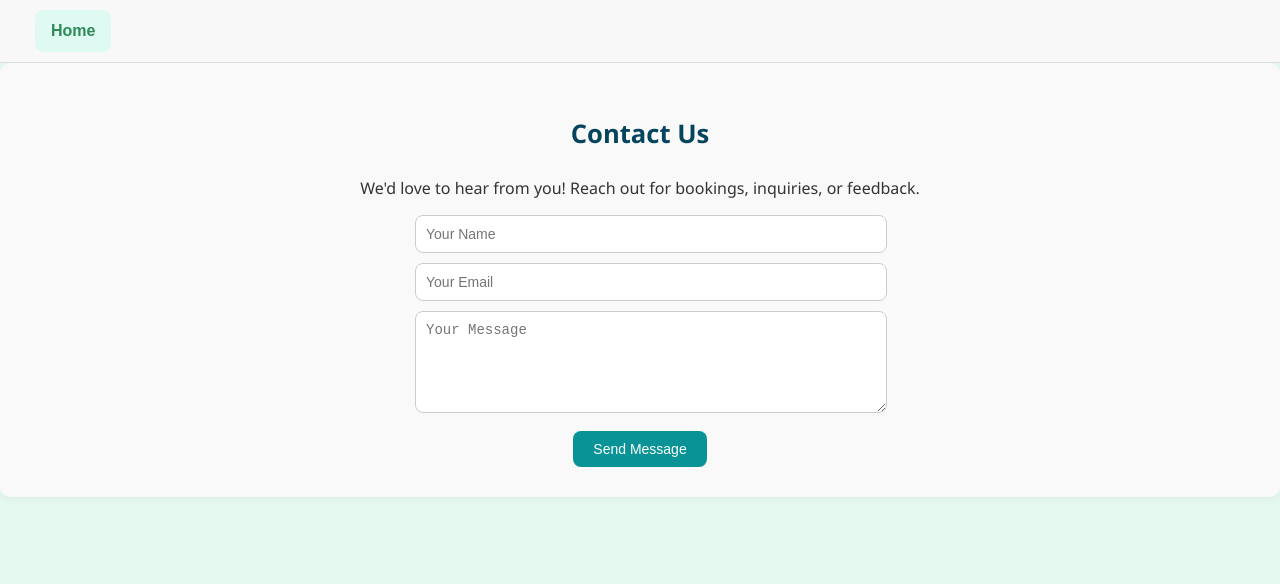
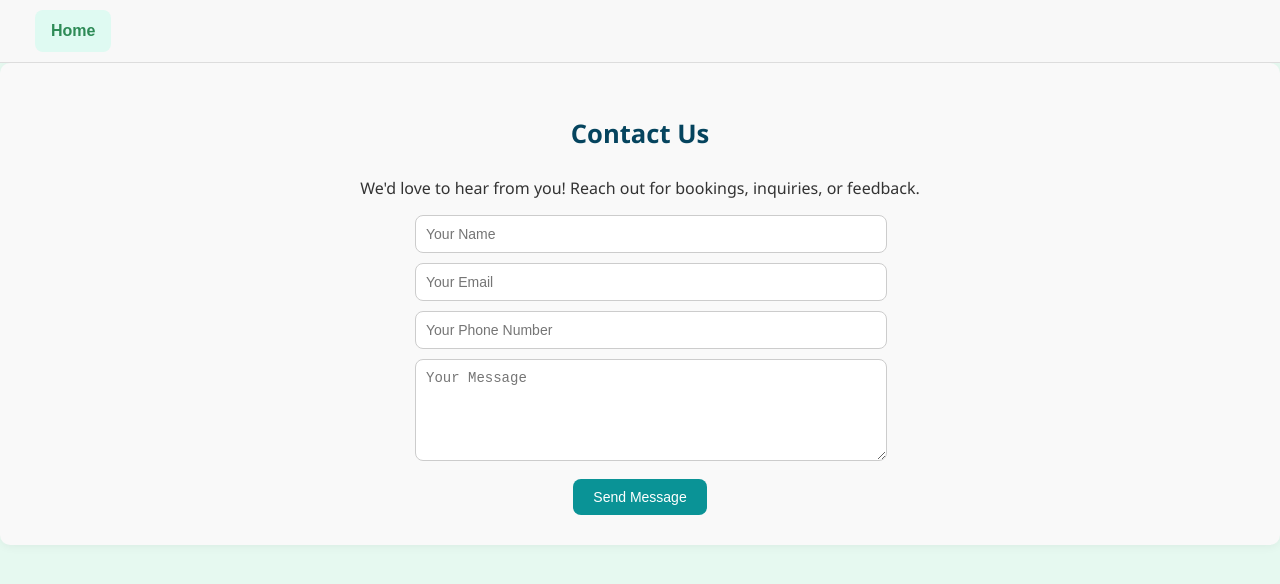
Before and after one commit to Ezekielll-png/Dreamtrail-travels, a plain HTML site: page contact.html in a window 1280 px wide. Drawn offline with Linux system fonts and the light colour scheme.

Commit message:
Update contact.html

```diff
--- a/contact.html
+++ b/contact.html
@@ -17,6 +17,7 @@
             <form class="contact-form">
               <input type="text" name="name" placeholder="Your Name" required>
               <input type="email" name="email" placeholder="Your Email" required>
+                <input type="tel" name="tel"  placeholder="Your Phone Number" required>
               <textarea name="Message" rows="5" placeholder="Your Message" required></textarea>
               <button type="submit">Send Message</button>
             </form>
```
